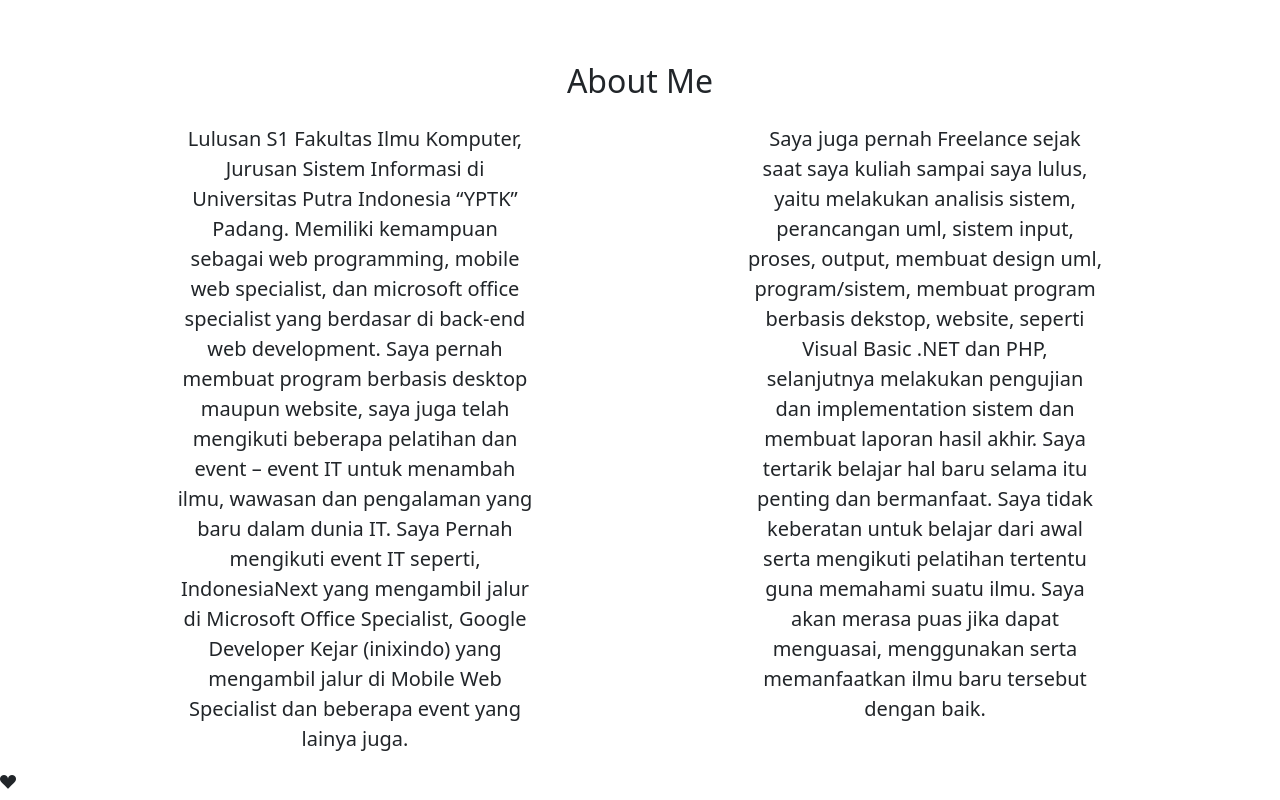
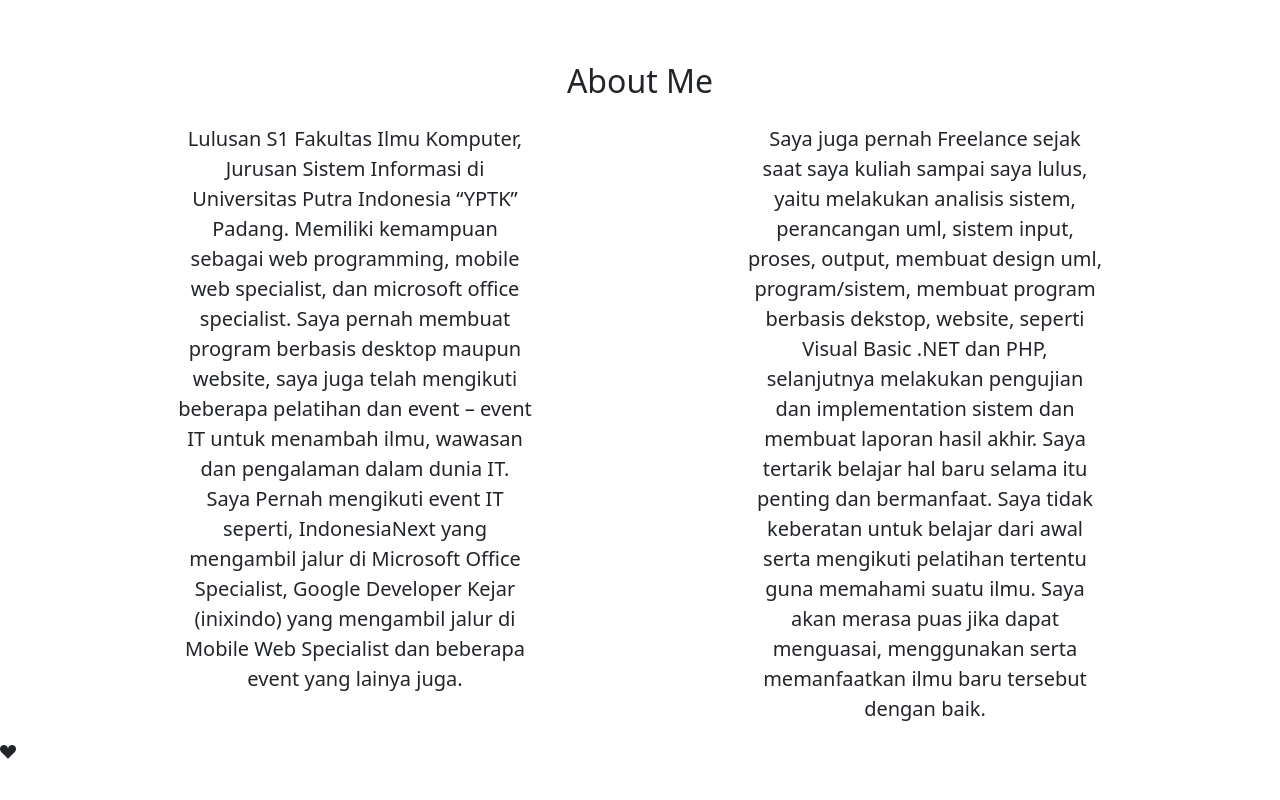
Before and after one commit to FaniAndrianto/faniandrianto.github.io, a plain HTML site: page index.html in a window 1280 px wide. Shown: the part 720-1520 px from the top of the page. Drawn offline with nearby package versions, Linux system fonts and the light colour scheme.

Commit message:
merubah about me

```diff
--- a/index.html
+++ b/index.html
@@ -75,7 +75,7 @@
         </div>
         <div class="row justify-content-around fs-5 text-center">
           <div class="col-md-4" data-aos="fade-right" data-aos-duration="1000">
-            <p>Lulusan S1 Fakultas Ilmu Komputer, Jurusan Sistem Informasi di Universitas Putra Indonesia “YPTK” Padang. Memiliki kemampuan sebagai web programming, mobile web specialist, dan microsoft office specialist yang berdasar di back-end web development. Saya pernah membuat program berbasis desktop maupun website, saya juga telah mengikuti beberapa pelatihan dan event – event IT untuk menambah ilmu, wawasan dan pengalaman yang baru dalam dunia IT. Saya Pernah mengikuti event IT seperti, IndonesiaNext yang mengambil jalur di Microsoft Office Specialist, Google Developer Kejar (inixindo) yang mengambil jalur di Mobile Web Specialist dan beberapa event yang lainya juga.</p>
+            <p>Lulusan S1 Fakultas Ilmu Komputer, Jurusan Sistem Informasi di Universitas Putra Indonesia “YPTK” Padang. Memiliki kemampuan sebagai web programming, mobile web specialist, dan microsoft office specialist. Saya pernah membuat program berbasis desktop maupun website, saya juga telah mengikuti beberapa pelatihan dan event – event IT untuk menambah ilmu, wawasan dan pengalaman dalam dunia IT. Saya Pernah mengikuti event IT seperti, IndonesiaNext yang mengambil jalur di Microsoft Office Specialist, Google Developer Kejar (inixindo) yang mengambil jalur di Mobile Web Specialist dan beberapa event yang lainya juga.</p>
           </div>
           <div class="col-md-4" data-aos="fade-left" data-aos-duration="1000" data-aos-delay="200">
             <p>Saya juga pernah Freelance sejak saat saya kuliah sampai saya lulus, yaitu melakukan analisis sistem, perancangan uml, sistem input, proses, output, membuat design uml, program/sistem, membuat program berbasis dekstop, website, seperti Visual Basic .NET dan PHP, selanjutnya melakukan pengujian dan implementation sistem dan membuat laporan hasil akhir. Saya tertarik belajar hal baru selama itu penting dan bermanfaat. Saya tidak keberatan untuk belajar dari awal serta mengikuti pelatihan tertentu guna memahami suatu ilmu. Saya akan merasa puas jika dapat menguasai, menggunakan serta memanfaatkan ilmu baru tersebut dengan baik. </p>
```
